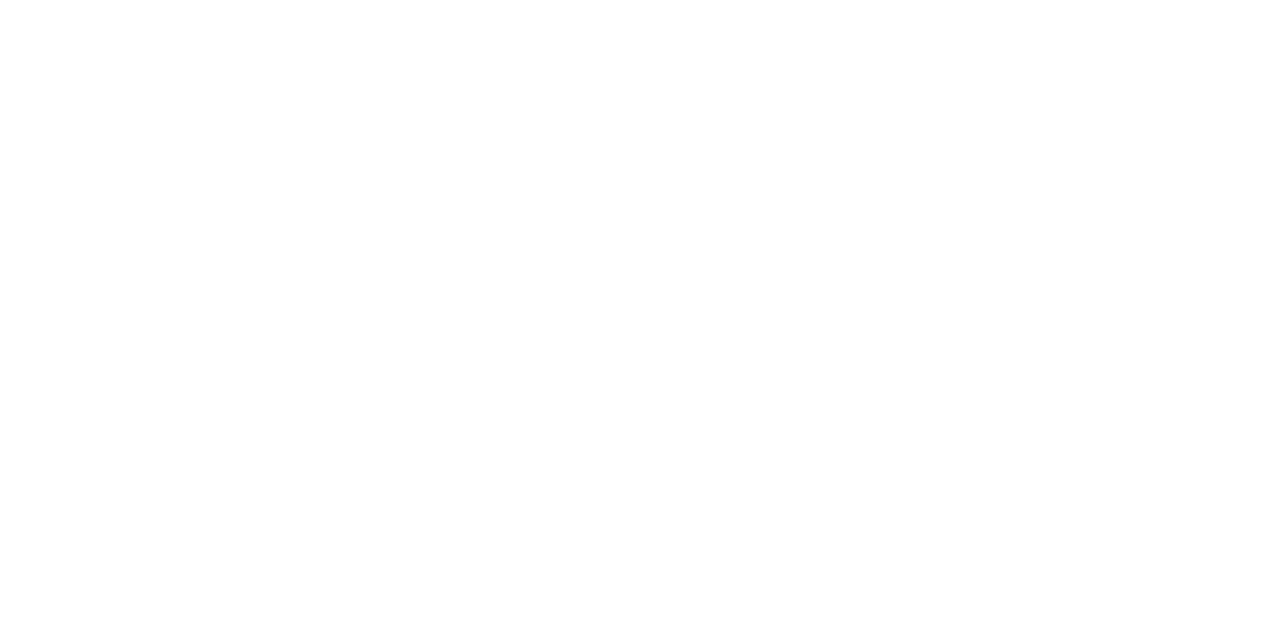
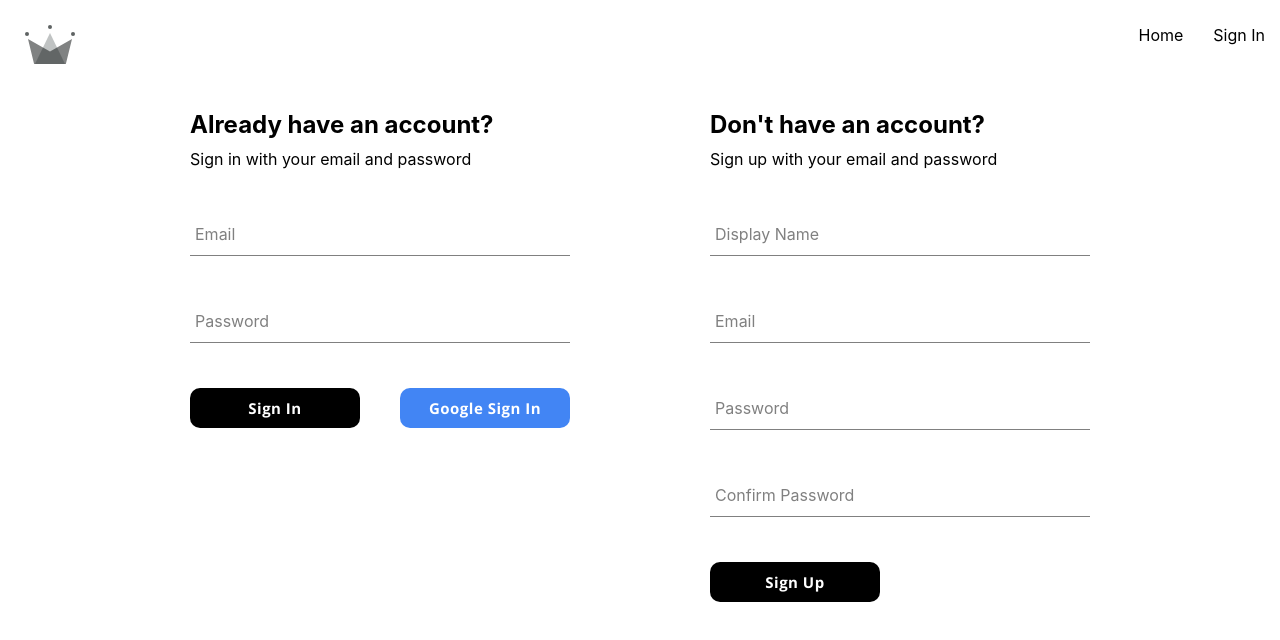
Before and after one commit to vedaterenoglu/crwn-clothing, a React (Create React App) app: page /auth in a window 1280 px wide. Before the commit this address had no page. Shown: the top 640 px of the page. Built offline with nearby package versions, Linux system fonts and the light colour scheme.

Commit message:
created authentication page component alongside sign in form

```diff
--- a/public/index.html
+++ b/public/index.html
@@ -1,3 +1,5 @@
+<!-- @format -->
+
 <!DOCTYPE html>
 <html lang="en">
 	<head>
@@ -8,6 +10,12 @@
 		<meta
 			name="description"
 			content="Web site created using create-react-app"
+		/>
+		<link rel="preconnect" href="https://fonts.googleapis.com" />
+		<link rel="preconnect" href="https://fonts.gstatic.com" crossorigin />
+		<link
+			href="https://fonts.googleapis.com/css2?family=Open+Sans:ital,wght@0,300..800;1,300..800&display=swap"
+			rel="stylesheet"
 		/>
 		<link rel="apple-touch-icon" href="%PUBLIC_URL%/logo192.png" />
 		<!--
--- a/src/App.js
+++ b/src/App.js
@@ -3,15 +3,14 @@
 import { Routes, Route } from 'react-router-dom'
 import Navigation from './routes/navigation/navigation.component'
 import Home from './routes/home/home.component'
-import SignIn from './routes/sign-in/sign-in.component'
-
+import Authentication from './routes/authentication/authentication.component'
 
 const App = () => {
 	return (
 		<Routes>
 			<Route path='/' element={<Navigation />}>
 				<Route index element={<Home />} />
-				<Route path='sign-in' element={<SignIn />} />
+				<Route path='auth' element={<Authentication />} />
 			</Route>
 		</Routes>
 	)
--- a/src/components/button/button.styles.scss
+++ b/src/components/button/button.styles.scss
@@ -1,20 +1,22 @@
+/** @format */
+
 .button-container {
-  min-width: 165px;
-  width: auto;
-  height: 50px;
+	width: 170px;
+
 	letter-spacing: 0.5px;
-  line-height: 50px;
-  padding: 0 35px 0 35px;
+	line-height: 40px;
+	padding: 0 0 0 0;
 	font-size: 15px;
 	background-color: black;
 	color: white;
-  text-transform: uppercase;
-  font-family: 'Open Sans Condensed';
+	text-transform: capitalize;
+	font-family: 'Open Sans';
 	font-weight: bolder;
 	border: none;
 	cursor: pointer;
 	display: flex;
 	justify-content: center;
+	border-radius: 10px;
 
 	&:hover {
 		background-color: white;
@@ -27,8 +29,9 @@
 		color: white;
 
 		&:hover {
-      background-color: #357ae8;
-      border: none;
+			background-color: white;
+			color: #4285f4;
+			border-color: #4285f4;
 		}
 	}
 
--- /dev/null
+++ b/src/components/sign-in-form/sign-in-form.component.jsx
@@ -0,0 +1,92 @@
+/** @format */
+
+import { useState } from 'react'
+import FormInput from '../form-input/form-input.component'
+import Button from '../button/button.component'
+import './sign-in-form.styles.scss'
+import {
+	signInWithGooglePopup,
+	createUserDocumentFromAuth,
+	signInAuthUserWithEmailAndPassword
+} from '../../utils/firebase/firebase.utils'
+
+const defaultFormFields = {
+	email: '',
+	password: ''
+}
+
+const SignInForm = () => {
+	const [formFields, setFormFields] = useState(defaultFormFields)
+	const { email, password } = formFields
+
+	console.log(formFields)
+
+	const resetFormFields = () => {
+		setFormFields(defaultFormFields)
+	}
+
+	const signInWithGoogle = async () => {
+		const { user } = await signInWithGooglePopup()
+		await createUserDocumentFromAuth(user)
+	}
+
+	const handleSubmit = async (event) => {
+		event.preventDefault()
+
+		try {
+			const response = await signInAuthUserWithEmailAndPassword(email, password)
+			resetFormFields()
+		} catch (error) {
+			switch (error.code) {
+				case 'auth/invalid-credential':
+					alert('incorrect password or email')
+					break
+				case 'auth/cancelled-popup-request':
+					alert('popup closed before completion')
+					break
+				case 'auth / popup - closed - by - user':
+					alert('popup closed before completion')
+					break
+				default:
+					console.log(error)
+			}
+		}
+	}
+	const handleChange = (event) => {
+		const { name, value } = event.target
+		setFormFields({ ...formFields, [name]: value })
+	}
+
+	return (
+		<div className='sign-in-container'>
+			<h2>Already have an account?</h2>
+			<span>Sign in with your email and password</span>
+			<form onSubmit={handleSubmit}>
+				<FormInput
+					label='Email'
+					type='email'
+					required
+					onChange={handleChange}
+					name='email'
+					value={email}
+				/>
+				<FormInput
+					label='Password'
+					type='password'
+					required
+					onChange={handleChange}
+					name='password'
+					value={password}
+				/>
+				<div className='buttons-container'>
+					<Button type='submit'>Sign In</Button>
+					<Button type='button' onClick={signInWithGoogle} buttonType='google'>
+						Google Sign In
+					</Button>
+				</div>
+			</form>
+		</div>
+	)
+}
+
+export default SignInForm
--- /dev/null
+++ b/src/components/sign-in-form/sign-in-form.styles.scss
@@ -0,0 +1,16 @@
+/** @format */
+
+.sign-in-container {
+	display: flex;
+	flex-direction: column;
+	width: 380px;
+
+	h2 {
+		margin: 10px 0;
+	}
+
+	.buttons-container {
+		display: flex;
+		justify-content: space-between;
+	}
+}
--- /dev/null
+++ b/src/routes/authentication/authentication.component.jsx
@@ -0,0 +1,17 @@
+/** @format */
+
+import SignUpForm from '../../components/sign-up-form/sign-up-form.component'
+import SignInForm from '../../components/sign-in-form/sign-in-form.component'
+import './authentication.styles.scss'
+
+const Authentication = () => {
+	return (
+		<>
+			<div className='authentication-container'>
+				<SignInForm />
+				<SignUpForm />
+			</div>
+		</>
+	)
+}
+export default Authentication
--- /dev/null
+++ b/src/routes/authentication/authentication.styles.scss
@@ -0,0 +1,6 @@
+.authentication-container {
+  display: flex;
+  width: 900px;
+  justify-content: space-between;
+  margin: 30px auto;
+}
--- a/src/routes/navigation/navigation.component.jsx
+++ b/src/routes/navigation/navigation.component.jsx
@@ -15,7 +15,7 @@
 					<Link className='nav-link' to='/'>
 						Home
 					</Link>
-					<Link className='nav-link' to='/sign-in'>
+					<Link className='nav-link' to='/auth'>
 						Sign In
 					</Link>
 				</div>
--- a/src/routes/sign-in/sign-in.component.jsx
+++ /dev/null
@@ -1,28 +0,0 @@
-/** @format */
-
-import {
-	signInWithGooglePopup,
-	createUserDocumentFromAuth
-} from '../../utils/firebase/firebase.utils'
-
-import SignUpForm from '../sign-up-form/sign-up-form.component'
-
-const SignIn = () => {
-	const logGoogleUser = async () => {
-		const { user } = await signInWithGooglePopup()
-		const userDocRef = createUserDocumentFromAuth(user)
-	}
-
-	return (
-		<>
-			<div>I am the sign in page</div>
-			<br />
-			<br />
-			<button onClick={logGoogleUser}>Sign In With Google Popup</button>
-			<br />
-			<br />
-			<SignUpForm />
-		</>
-	)
-}
-export default SignIn
--- a/src/utils/firebase/firebase.utils.jsx
+++ b/src/utils/firebase/firebase.utils.jsx
@@ -6,7 +6,8 @@
 	signInWithPopup,
 	signInWithRedirect,
 	GoogleAuthProvider,
-	createUserWithEmailAndPassword
+	createUserWithEmailAndPassword,
+	signInWithEmailAndPassword,
 } from 'firebase/auth'
 import { getFirestore, doc, getDoc, setDoc } from 'firebase/firestore'
 
@@ -66,3 +67,7 @@
 	if (!email || !password) return
 	return await createUserWithEmailAndPassword(auth, email, password)
 }
+export const signInAuthUserWithEmailAndPassword = async (email, password) => {
+	if (!email || !password) return
+	return await signInWithEmailAndPassword(auth, email, password)
+}
```
Also changed, not shown: src/components/sign-up-form/sign-up-form.component.jsx (renamed from src/routes/sign-up-form/sign-up-form.component.jsx, +3 -5 lines), src/components/sign-up-form/sign-up-form.styles.scss (renamed from src/routes/sign-up-form/sign-up-form.styles.scss). Lines whose indentation alone changed are shown as unchanged.
